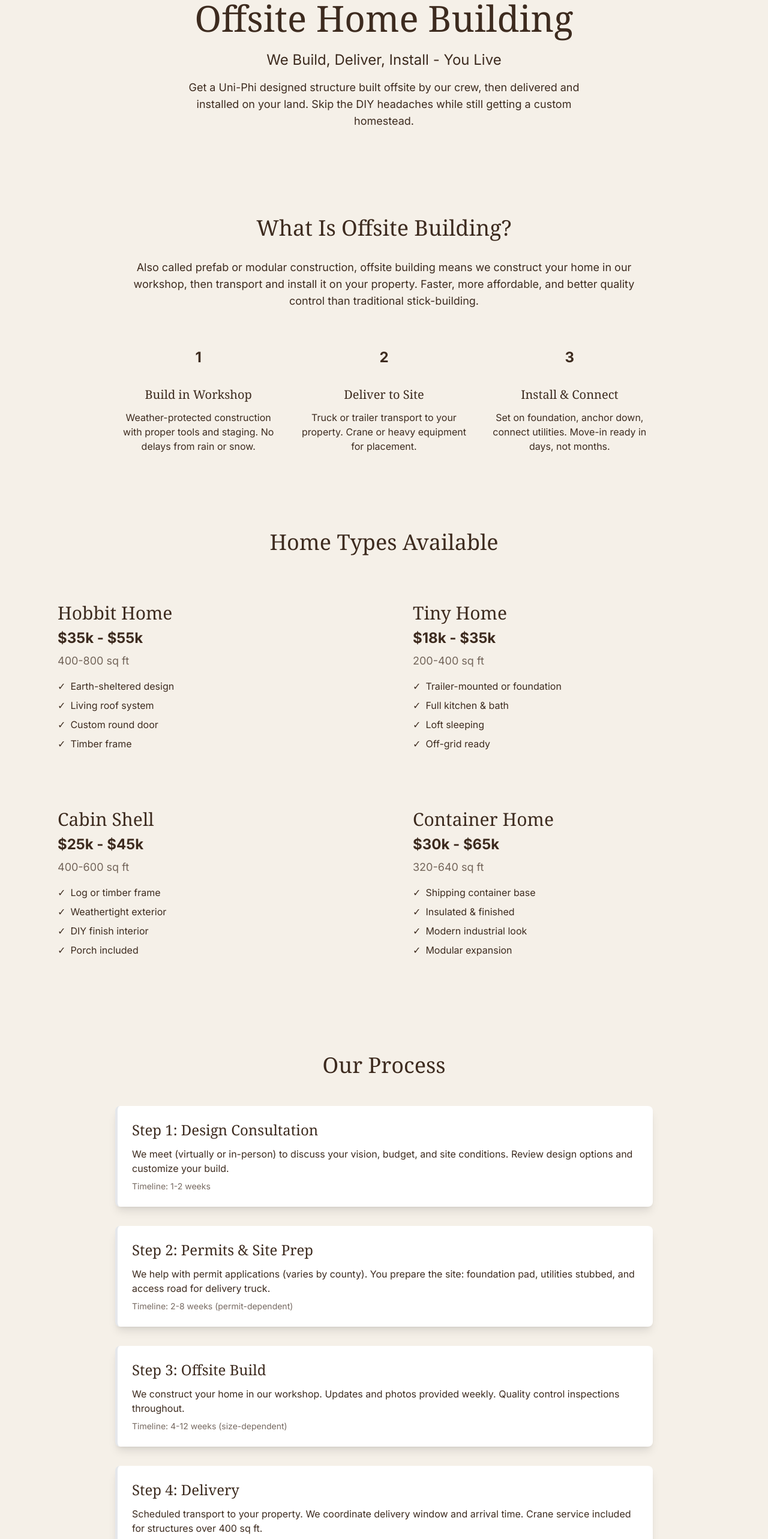
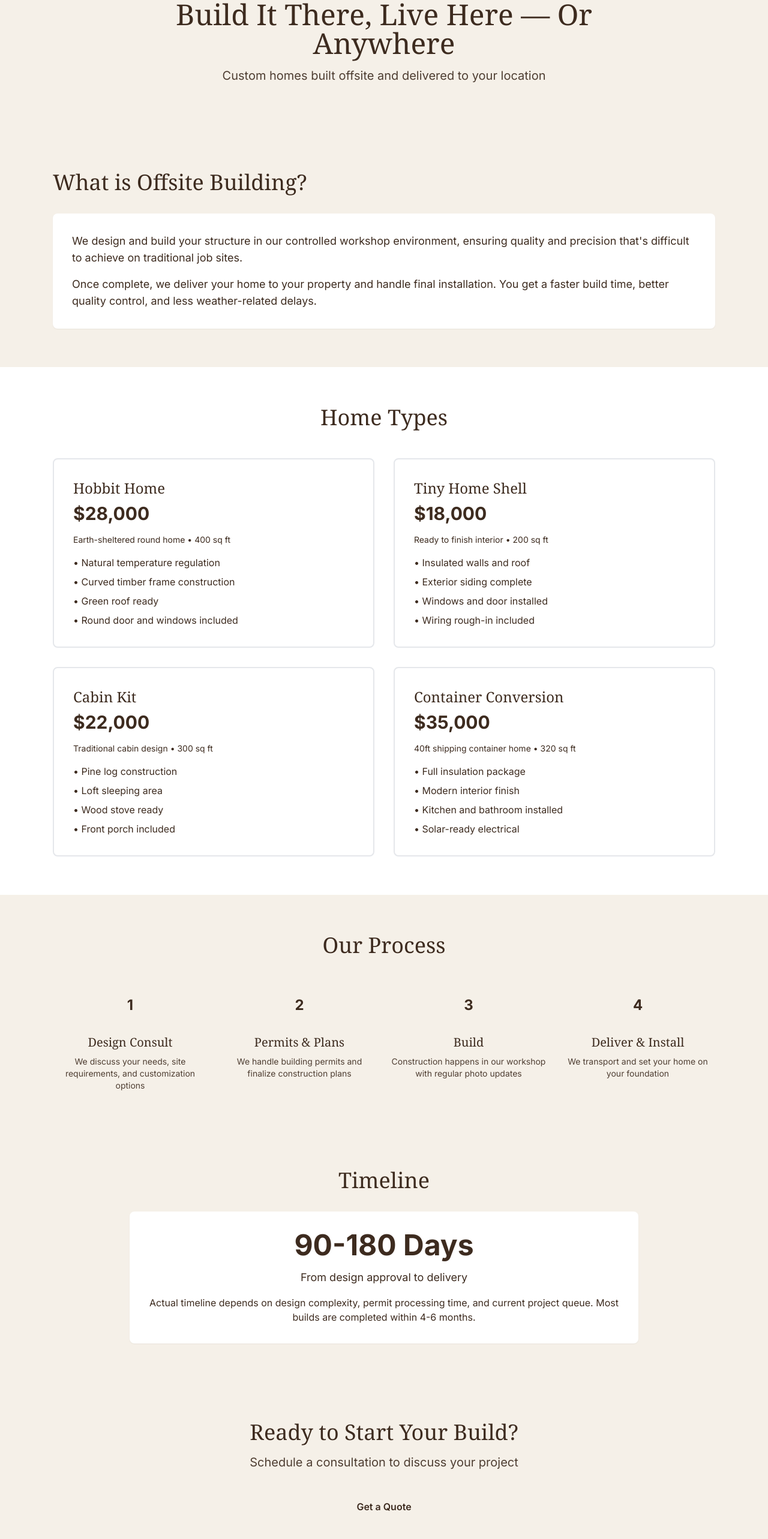
Before and after one commit to dutchiono/uniphimedia, a Next.js app: page /offsite-building in a window 1280 px wide. Shown: the part 140-2706 px from the top of the page at 60% size. Built offline with nearby package versions, Linux system fonts and the light colour scheme.

Commit message:
feat: add offsite-building page

```diff
--- a/src/app/offsite-building/page.tsx
+++ b/src/app/offsite-building/page.tsx
@@ -1,297 +1,131 @@
 export default function OffsiteBuildingPage() {
-  const homeTypes = [
-    {
-      name: "Hobbit Home",
-      priceRange: "$35k - $55k",
-      size: "400-800 sq ft",
-      features: ["Earth-sheltered design", "Living roof system", "Custom round door", "Timber frame"]
-    },
-    {
-      name: "Tiny Home",
-      priceRange: "$18k - $35k",
-      size: "200-400 sq ft",
-      features: ["Trailer-mounted or foundation", "Full kitchen & bath", "Loft sleeping", "Off-grid ready"]
-    },
-    {
-      name: "Cabin Shell",
-      priceRange: "$25k - $45k",
-      size: "400-600 sq ft",
-      features: ["Log or timber frame", "Weathertight exterior", "DIY finish interior", "Porch included"]
-    },
-    {
-      name: "Container Home",
-      priceRange: "$30k - $65k",
-      size: "320-640 sq ft",
-      features: ["Shipping container base", "Insulated & finished", "Modern industrial look", "Modular expansion"]
-    }
-  ];
-
   return (
     <div className="min-h-screen bg-cream">
       {/* Hero Section */}
-      <section className="bg-forest text-cream py-20 px-6">
-        <div className="max-w-4xl mx-auto text-center">
-          <h1 className="font-serif text-5xl md:text-6xl mb-6">Offsite Home Building</h1>
-          <p className="text-xl md:text-2xl mb-4 text-gold">
-            We Build, Deliver, Install - You Live
+      <section className="bg-forest text-cream py-20">
+        <div className="max-w-4xl mx-auto px-6 text-center">
+          <h1 className="font-serif text-5xl mb-4">Build It There, Live Here — Or Anywhere</h1>
+          <p className="text-xl opacity-90">Custom homes built offsite and delivered to your location</p>
+        </div>
+      </section>
+
+      {/* What Offsite Building Means */}
+      <section className="max-w-6xl mx-auto px-6 py-16">
+        <h2 className="font-serif text-4xl text-forest mb-8">What is Offsite Building?</h2>
+        <div className="bg-white p-8 rounded-lg shadow-sm">
+          <p className="text-lg text-bark mb-4">
+            We design and build your structure in our controlled workshop environment, ensuring quality and precision that's difficult to achieve on traditional job sites.
           </p>
-          <p className="text-lg max-w-2xl mx-auto">
-            Get a Uni-Phi designed structure built offsite by our crew, then delivered and installed
-            on your land. Skip the DIY headaches while still getting a custom homestead.
+          <p className="text-lg text-bark">
+            Once complete, we deliver your home to your property and handle final installation. You get a faster build time, better quality control, and less weather-related delays.
           </p>
         </div>
       </section>
 
-      {/* What Is Offsite Building */}
-      <section className="py-16 px-6">
-        <div className="max-w-4xl mx-auto">
-          <h2 className="font-serif text-4xl text-forest mb-8 text-center">What Is Offsite Building?</h2>
-          <p className="text-lg text-bark text-center mb-12">
-            Also called prefab or modular construction, offsite building means we construct your home
-            in our workshop, then transport and install it on your property. Faster, more affordable,
-            and better quality control than traditional stick-building.
-          </p>
-          <div className="grid md:grid-cols-3 gap-8">
-            <div className="text-center">
-              <div className="bg-gold w-16 h-16 rounded-full mx-auto mb-4 flex items-center justify-center text-forest text-2xl font-bold">
-                1
-              </div>
-              <h3 className="font-serif text-xl text-forest mb-3">Build in Workshop</h3>
-              <p className="text-bark">
-                Weather-protected construction with proper tools and staging. No delays from rain or snow.
-              </p>
+      {/* Home Types */}
+      <section className="bg-white py-16">
+        <div className="max-w-6xl mx-auto px-6">
+          <h2 className="font-serif text-4xl text-forest mb-12 text-center">Home Types</h2>
+          <div className="grid md:grid-cols-2 gap-8">
+            <div className="border-2 border-forest p-8 rounded-lg">
+              <h3 className="font-serif text-2xl text-forest mb-2">Hobbit Home</h3>
+              <div className="text-3xl font-bold text-gold mb-4">$28,000</div>
+              <p className="text-sm text-bark mb-4">Earth-sheltered round home • 400 sq ft</p>
+              <ul className="space-y-2 text-bark">
+                <li>• Natural temperature regulation</li>
+                <li>• Curved timber frame construction</li>
+                <li>• Green roof ready</li>
+                <li>• Round door and windows included</li>
+              </ul>
             </div>
-            <div className="text-center">
-              <div className="bg-gold w-16 h-16 rounded-full mx-auto mb-4 flex items-center justify-center text-forest text-2xl font-bold">
-                2
-              </div>
-              <h3 className="font-serif text-xl text-forest mb-3">Deliver to Site</h3>
-              <p className="text-bark">
-                Truck or trailer transport to your property. Crane or heavy equipment for placement.
-              </p>
+            <div className="border-2 border-forest p-8 rounded-lg">
+              <h3 className="font-serif text-2xl text-forest mb-2">Tiny Home Shell</h3>
+              <div className="text-3xl font-bold text-gold mb-4">$18,000</div>
+              <p className="text-sm text-bark mb-4">Ready to finish interior • 200 sq ft</p>
+              <ul className="space-y-2 text-bark">
+                <li>• Insulated walls and roof</li>
+                <li>• Exterior siding complete</li>
+                <li>• Windows and door installed</li>
+                <li>• Wiring rough-in included</li>
+              </ul>
             </div>
-            <div className="text-center">
-              <div className="bg-gold w-16 h-16 rounded-full mx-auto mb-4 flex items-center justify-center text-forest text-2xl font-bold">
-                3
-              </div>
-              <h3 className="font-serif text-xl text-forest mb-3">Install & Connect</h3>
-              <p className="text-bark">
-                Set on foundation, anchor down, connect utilities. Move-in ready in days, not months.
-              </p>
+            <div className="border-2 border-forest p-8 rounded-lg">
+              <h3 className="font-serif text-2xl text-forest mb-2">Cabin Kit</h3>
+              <div className="text-3xl font-bold text-gold mb-4">$22,000</div>
+              <p className="text-sm text-bark mb-4">Traditional cabin design • 300 sq ft</p>
+              <ul className="space-y-2 text-bark">
+                <li>• Pine log construction</li>
+                <li>• Loft sleeping area</li>
+                <li>• Wood stove ready</li>
+                <li>• Front porch included</li>
+              </ul>
+            </div>
+            <div className="border-2 border-forest p-8 rounded-lg">
+              <h3 className="font-serif text-2xl text-forest mb-2">Container Conversion</h3>
+              <div className="text-3xl font-bold text-gold mb-4">$35,000</div>
+              <p className="text-sm text-bark mb-4">40ft shipping container home • 320 sq ft</p>
+              <ul className="space-y-2 text-bark">
+                <li>• Full insulation package</li>
+                <li>• Modern interior finish</li>
+                <li>• Kitchen and bathroom installed</li>
+                <li>• Solar-ready electrical</li>
+              </ul>
             </div>
           </div>
         </div>
       </section>
 
-      {/* Home Types Available */}
-      <section className="bg-bark text-cream py-16 px-6">
-        <div className="max-w-6xl mx-auto">
-          <h2 className="font-serif text-4xl mb-12 text-center">Home Types Available</h2>
-          <div className="grid md:grid-cols-2 gap-8">
-            {homeTypes.map((home, idx) => (
-              <div key={idx} className="bg-cream text-forest p-8 rounded-lg">
-                <h3 className="font-serif text-3xl mb-2">{home.name}</h3>
-                <p className="text-2xl font-bold text-gold mb-2">{home.priceRange}</p>
-                <p className="text-lg mb-4 opacity-70">{home.size}</p>
-                <ul className="space-y-2">
-                  {home.features.map((feature, i) => (
-                    <li key={i} className="flex items-start">
-                      <span className="text-gold mr-2">✓</span>
-                      <span>{feature}</span>
-                    </li>
-                  ))}
-                </ul>
-              </div>
-            ))}
-          </div>
-        </div>
-      </section>
-
-      {/* The Process */}
-      <section className="py-16 px-6">
-        <div className="max-w-4xl mx-auto">
-          <h2 className="font-serif text-4xl text-forest mb-12 text-center">Our Process</h2>
-          <div className="space-y-8">
-            <div className="bg-white p-6 rounded-lg shadow-lg border-l-4 border-gold">
-              <h3 className="font-serif text-2xl text-forest mb-3">Step 1: Design Consultation</h3>
-              <p className="text-bark mb-2">
-                We meet (virtually or in-person) to discuss your vision, budget, and site conditions.
-                Review design options and customize your build.
-              </p>
-              <p className="text-sm text-bark opacity-70">Timeline: 1-2 weeks</p>
+      {/* 4-Step Process */}
+      <section className="bg-forest text-cream py-16">
+        <div className="max-w-6xl mx-auto px-6">
+          <h2 className="font-serif text-4xl mb-12 text-center">Our Process</h2>
+          <div className="grid md:grid-cols-4 gap-6">
+            <div className="text-center">
+              <div className="bg-gold text-forest w-16 h-16 rounded-full flex items-center justify-center text-2xl font-bold mx-auto mb-4">1</div>
+              <h3 className="font-serif text-xl mb-2">Design Consult</h3>
+              <p className="text-sm opacity-90">We discuss your needs, site requirements, and customization options</p>
             </div>
-            <div className="bg-white p-6 rounded-lg shadow-lg border-l-4 border-gold">
-              <h3 className="font-serif text-2xl text-forest mb-3">Step 2: Permits & Site Prep</h3>
-              <p className="text-bark mb-2">
-                We help with permit applications (varies by county). You prepare the site: foundation pad,
-                utilities stubbed, and access road for delivery truck.
-              </p>
-              <p className="text-sm text-bark opacity-70">Timeline: 2-8 weeks (permit-dependent)</p>
+            <div className="text-center">
+              <div className="bg-gold text-forest w-16 h-16 rounded-full flex items-center justify-center text-2xl font-bold mx-auto mb-4">2</div>
+              <h3 className="font-serif text-xl mb-2">Permits & Plans</h3>
+              <p className="text-sm opacity-90">We handle building permits and finalize construction plans</p>
             </div>
-            <div className="bg-white p-6 rounded-lg shadow-lg border-l-4 border-gold">
-              <h3 className="font-serif text-2xl text-forest mb-3">Step 3: Offsite Build</h3>
-              <p className="text-bark mb-2">
-                We construct your home in our workshop. Updates and photos provided weekly.
-                Quality control inspections throughout.
-              </p>
-              <p className="text-sm text-bark opacity-70">Timeline: 4-12 weeks (size-dependent)</p>
+            <div className="text-center">
+              <div className="bg-gold text-forest w-16 h-16 rounded-full flex items-center justify-center text-2xl font-bold mx-auto mb-4">3</div>
+              <h3 className="font-serif text-xl mb-2">Build</h3>
+              <p className="text-sm opacity-90">Construction happens in our workshop with regular photo updates</p>
             </div>
-            <div className="bg-white p-6 rounded-lg shadow-lg border-l-4 border-gold">
-              <h3 className="font-serif text-2xl text-forest mb-3">Step 4: Delivery</h3>
-              <p className="text-bark mb-2">
-                Scheduled transport to your property. We coordinate delivery window and arrival time.
-                Crane service included for structures over 400 sq ft.
-              </p>
-              <p className="text-sm text-bark opacity-70">Timeline: 1-3 days</p>
-            </div>
-            <div className="bg-white p-6 rounded-lg shadow-lg border-l-4 border-gold">
-              <h3 className="font-serif text-2xl text-forest mb-3">Step 5: Installation</h3>
-              <p className="text-bark mb-2">
-                Set and anchor the structure, connect utilities (if applicable), final walkthrough and punch list.
-                We don't leave until you're satisfied.
-              </p>
-              <p className="text-sm text-bark opacity-70">Timeline: 1-5 days</p>
+            <div className="text-center">
+              <div className="bg-gold text-forest w-16 h-16 rounded-full flex items-center justify-center text-2xl font-bold mx-auto mb-4">4</div>
+              <h3 className="font-serif text-xl mb-2">Deliver & Install</h3>
+              <p className="text-sm opacity-90">We transport and set your home on your foundation</p>
             </div>
           </div>
         </div>
       </section>
 
-      {/* Pricing & Timeline */}
-      <section className="bg-gold text-forest py-16 px-6">
-        <div className="max-w-4xl mx-auto">
-          <h2 className="font-serif text-4xl mb-8 text-center">Pricing & Timeline</h2>
-          <div className="grid md:grid-cols-2 gap-8">
-            <div className="bg-cream p-8 rounded-lg">
-              <h3 className="font-serif text-2xl mb-4">What's Included</h3>
-              <ul className="space-y-2">
-                <li className="flex items-start">
-                  <span className="mr-2">✓</span>
-                  <span>Complete design & engineering</span>
-                </li>
-                <li className="flex items-start">
-                  <span className="mr-2">✓</span>
-                  <span>All materials & labor for build</span>
-                </li>
-                <li className="flex items-start">
-                  <span className="mr-2">✓</span>
-                  <span>Delivery within 200 miles</span>
-                </li>
-                <li className="flex items-start">
-                  <span className="mr-2">✓</span>
-                  <span>Installation & utility hookup</span>
-                </li>
-                <li className="flex items-start">
-                  <span className="mr-2">✓</span>
-                  <span>1-year workmanship warranty</span>
-                </li>
-              </ul>
-            </div>
-            <div className="bg-cream p-8 rounded-lg">
-              <h3 className="font-serif text-2xl mb-4">NOT Included</h3>
-              <ul className="space-y-2">
-                <li className="flex items-start">
-                  <span className="mr-2">✗</span>
-                  <span>Foundation (your responsibility)</span>
-                </li>
-                <li className="flex items-start">
-                  <span className="mr-2">✗</span>
-                  <span>Permits & fees (we help, you pay)</span>
-                </li>
-                <li className="flex items-start">
-                  <span className="mr-2">✗</span>
-                  <span>Site access prep (grading, road)</span>
-                </li>
-                <li className="flex items-start">
-                  <span className="mr-2">✗</span>
-                  <span>Delivery beyond 200 miles (extra fee)</span>
-                </li>
-                <li className="flex items-start">
-                  <span className="mr-2">✗</span>
-                  <span>Land purchase (unless bundled)</span>
-                </li>
-              </ul>
-            </div>
-          </div>
-          <div className="mt-8 bg-forest text-cream p-6 rounded-lg text-center">
-            <p className="text-xl mb-2">
-              <strong>Total Timeline:</strong> 8-24 weeks from deposit to move-in
-            </p>
-            <p className="text-sm opacity-80">
-              Actual time depends on permits, weather, and design complexity
-            </p>
-          </div>
+      {/* Timeline */}
+      <section className="max-w-4xl mx-auto px-6 py-16">
+        <h2 className="font-serif text-4xl text-forest mb-8 text-center">Timeline</h2>
+        <div className="bg-white p-8 rounded-lg shadow-sm text-center">
+          <div className="text-5xl font-bold text-gold mb-4">90-180 Days</div>
+          <p className="text-lg text-bark mb-4">From design approval to delivery</p>
+          <p className="text-bark">
+            Actual timeline depends on design complexity, permit processing time, and current project queue. Most builds are completed within 4-6 months.
+          </p>
         </div>
       </section>
 
-      {/* Why Choose Offsite */}
-      <section className="py-16 px-6">
-        <div className="max-w-4xl mx-auto">
-          <h2 className="font-serif text-4xl text-forest mb-12 text-center">Why Choose Offsite?</h2>
-          <div className="grid md:grid-cols-2 gap-6">
-            <div className="flex items-start">
-              <span className="text-gold text-3xl mr-4">✓</span>
-              <div>
-                <h3 className="font-serif text-xl text-forest mb-2">Faster Build Time</h3>
-                <p className="text-bark">
-                  No weather delays. Parallel site prep and building. Move in months sooner than stick-built.
-                </p>
-              </div>
-            </div>
-            <div className="flex items-start">
-              <span className="text-gold text-3xl mr-4">✓</span>
-              <div>
-                <h3 className="font-serif text-xl text-forest mb-2">Better Quality Control</h3>
-                <p className="text-bark">
-                  Workshop environment means precision cuts, proper staging, and protected materials.
-                </p>
-              </div>
-            </div>
-            <div className="flex items-start">
-              <span className="text-gold text-3xl mr-4">✓</span>
-              <div>
-                <h3 className="font-serif text-xl text-forest mb-2">Lower Cost</h3>
-                <p className="text-bark">
-                  Efficient construction saves 20-30% vs. traditional builds. Bulk material buying power.
-                </p>
-              </div>
-            </div>
-            <div className="flex items-start">
-              <span className="text-gold text-3xl mr-4">✓</span>
-              <div>
-                <h3 className="font-serif text-xl text-forest mb-2">Less Site Disruption</h3>
-                <p className="text-bark">
-                  Minimal time on your property. No construction mess or months of workers onsite.
-                </p>
-              </div>
-            </div>
-          </div>
-        </div>
-      </section>
-
-      {/* CTA Section */}
-      <section className="bg-forest text-cream py-16 px-6">
-        <div className="max-w-3xl mx-auto text-center">
-          <h2 className="font-serif text-4xl mb-6">Ready to Build Your Dream Home?</h2>
-          <p className="text-lg mb-8">
-            Schedule a free consultation to discuss your project. We'll provide a detailed quote
-            and timeline based on your specific needs.
-          </p>
-          <div className="flex flex-col sm:flex-row gap-4 justify-center">
-            <a
-              href="/contact"
-              className="bg-gold text-forest py-4 px-8 rounded-lg font-bold hover:bg-cream transition-colors"
-            >
-              Schedule Consultation
-            </a>
-            <a
-              href="/hsh/packages"
-              className="bg-bark text-cream py-4 px-8 rounded-lg font-bold hover:bg-gold hover:text-forest transition-colors"
-            >
-              View Package Bundles
-            </a>
-          </div>
+      {/* CTA */}
+      <section className="bg-bark text-cream py-16">
+        <div className="max-w-4xl mx-auto px-6 text-center">
+          <h2 className="font-serif text-4xl mb-4">Ready to Start Your Build?</h2>
+          <p className="text-xl mb-8 opacity-90">Schedule a consultation to discuss your project</p>
+          <a href="/contact" className="inline-block bg-gold text-forest px-8 py-4 rounded-lg font-semibold hover:bg-gold/90 transition">
+            Get a Quote
+          </a>
         </div>
       </section>
     </div>
-  );
+  )
 }
```
